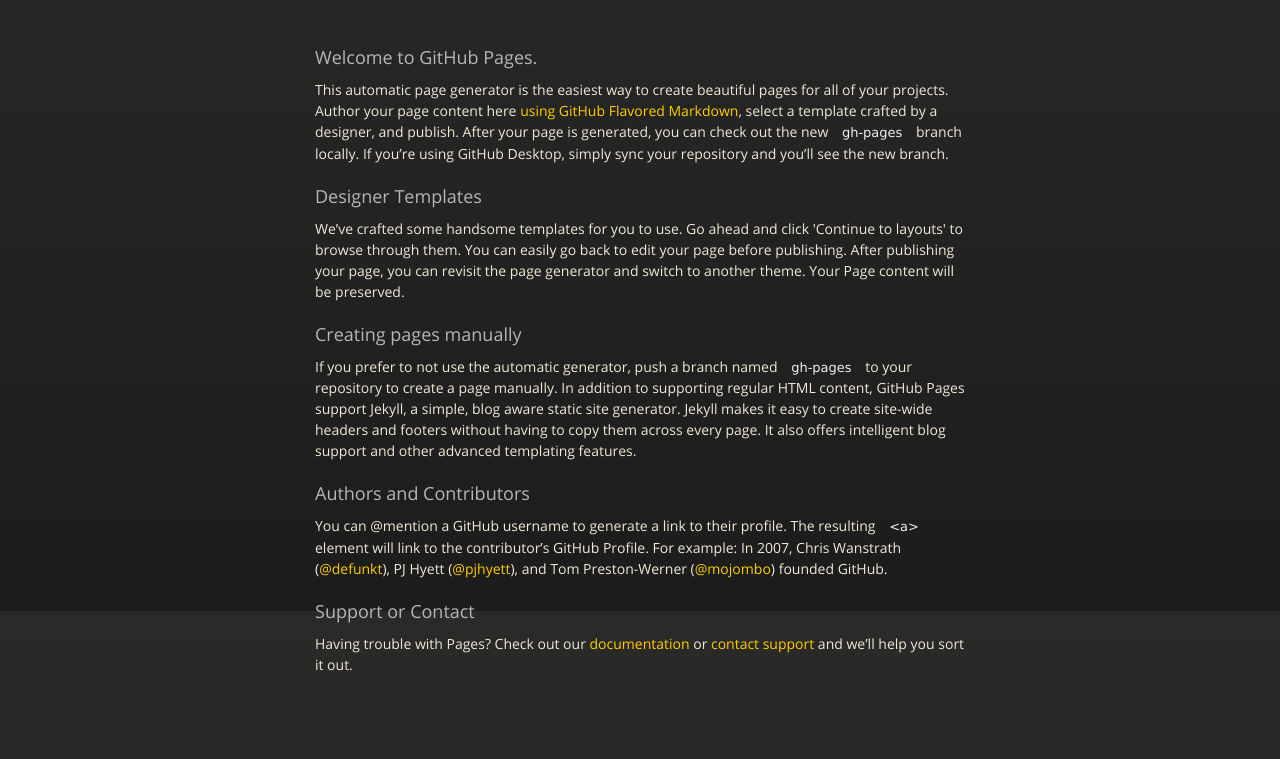
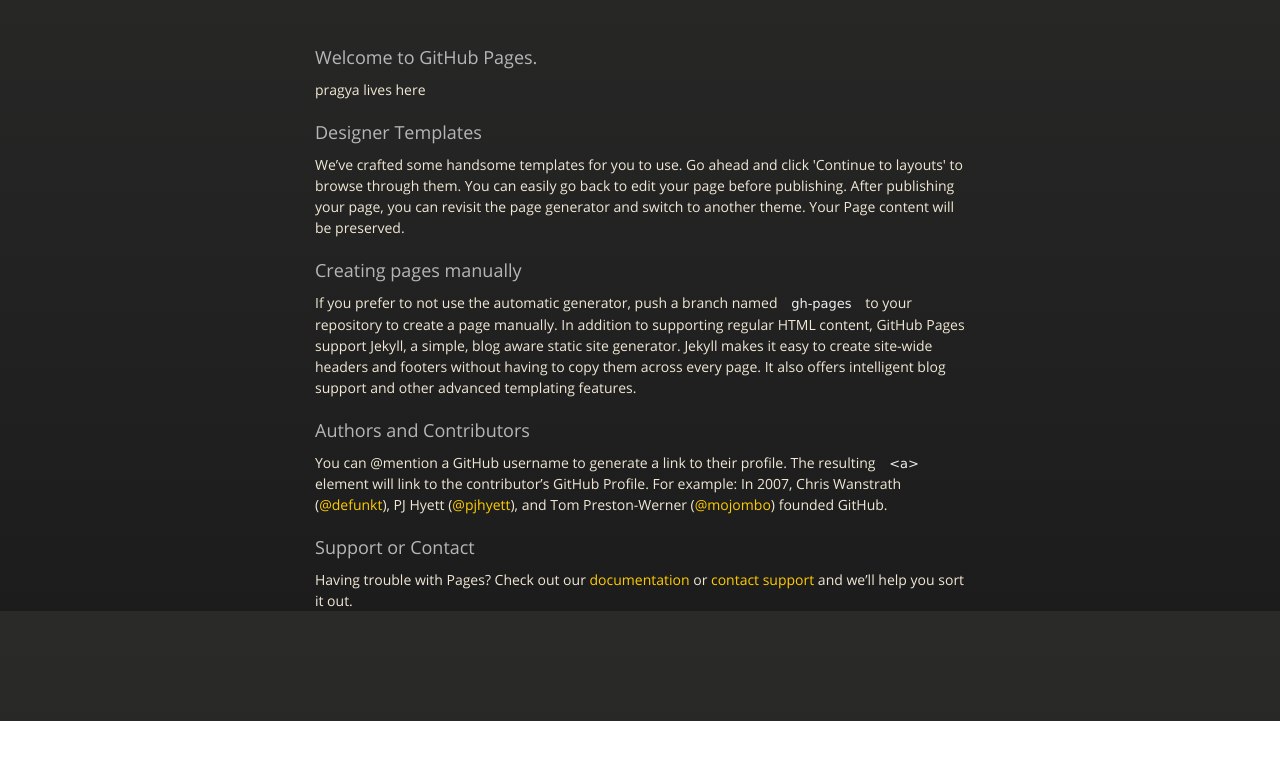
Before and after one commit to pmahendru/testing, a plain HTML site: page index.html in a window 1280 px wide. Shown: the part 189-948 px from the top of the page. After the commit the page ends 910 px from the top, so only its background shows below. Drawn offline with nearby package versions, Linux system fonts and the light colour scheme.

Commit message:
Update index.html

```diff
--- a/index.html
+++ b/index.html
@@ -41,8 +41,7 @@
         <h3>
 <a id="welcome-to-github-pages" class="anchor" href="#welcome-to-github-pages" aria-hidden="true"><span aria-hidden="true" class="octicon octicon-link"></span></a>Welcome to GitHub Pages.</h3>
 
-<p>This automatic page generator is the easiest way to create beautiful pages for all of your projects. Author your page content here <a href="https://guides.github.com/features/mastering-markdown/">using GitHub Flavored Markdown</a>, select a template crafted by a designer, and publish. After your page is generated, you can check out the new <code>gh-pages</code> branch locally. If you’re using GitHub Desktop, simply sync your repository and you’ll see the new branch.</p>
-
+<p> pragya lives here </p>
 <h3>
 <a id="designer-templates" class="anchor" href="#designer-templates" aria-hidden="true"><span aria-hidden="true" class="octicon octicon-link"></span></a>Designer Templates</h3>
 
```
